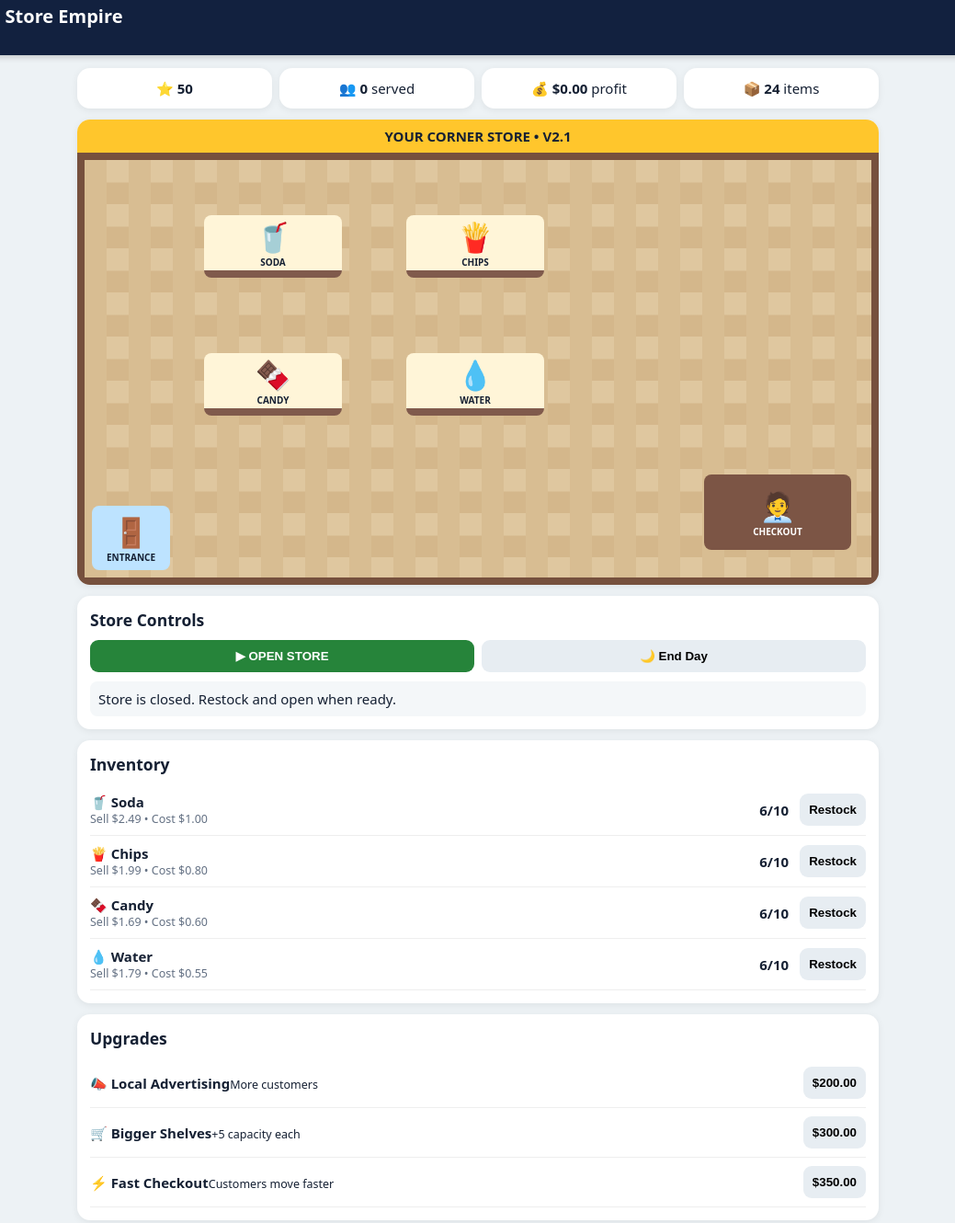
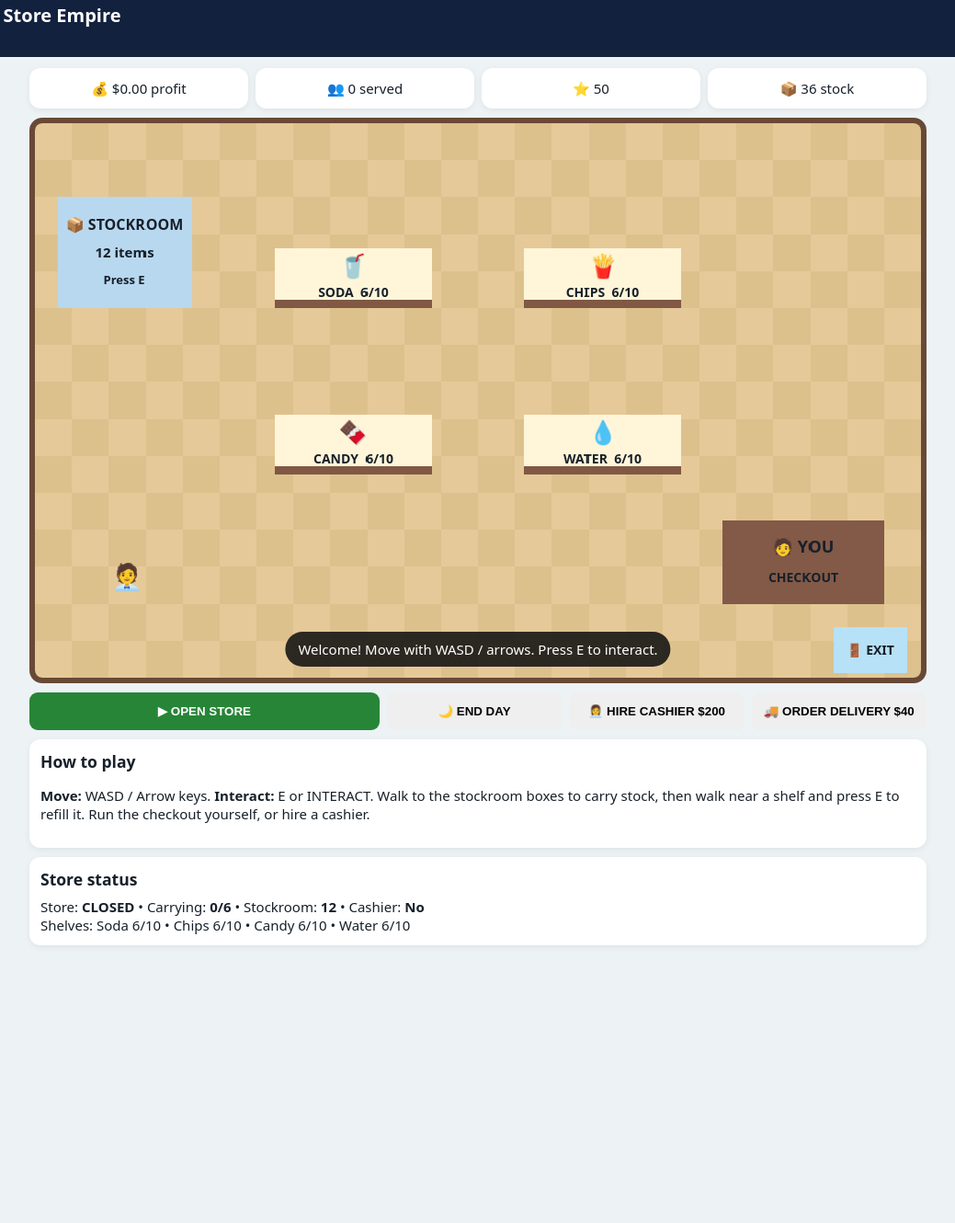
Before and after one commit to dipakpandit55/Corner-Store-Empire, a plain HTML site: page index.html in a window 1280 px wide. Shown: the part 8-1338 px from the top of the page at 92% size, without its empty margins (120-1159 px from the left). After the commit the page ends 1048 px from the top, so only its background shows below. Drawn offline with Linux system fonts and the light colour scheme.

Commit message:
Corner Store Empire V3

```diff
--- a/game.js
+++ b/game.js
@@ -1,26 +1,28 @@
-'use strict';
-const products={Soda:{icon:'🥤',sell:2.49,cost:1,stock:6,max:10},Chips:{icon:'🍟',sell:1.99,cost:.8,stock:6,max:10},Candy:{icon:'🍫',sell:1.69,cost:.6,stock:6,max:10},Water:{icon:'💧',sell:1.79,cost:.55,stock:6,max:10}};
-const state={money:500,day:1,served:0,profit:0,rep:50,open:false,ad:false,speed:1};
-let customerTimer=null,customerId=0;
-function el(id){return document.getElementById(id)}
-function money(n){return '$'+Number(n||0).toFixed(2)}
-function addLog(text){const d=document.createElement('div');d.textContent='• '+text;el('log').prepend(d)}
-function save(){localStorage.setItem('cse-v21',JSON.stringify({state,products}))}
-function load(){try{const raw=localStorage.getItem('cse-v21');if(!raw)return;const data=JSON.parse(raw);Object.assign(state,data.state||{});Object.keys(products).forEach(k=>{if(data.products&&data.products[k])Object.assign(products[k],data.products[k])});state.open=false}catch(err){console.error(err)}}
-function render(){
- el('money').textContent=money(state.money); el('day').textContent='Day '+state.day; el('served').textContent=state.served; el('profit').textContent=money(state.profit); el('rep').textContent=state.rep;
- el('stockCount').textContent=Object.values(products).reduce((sum,p)=>sum+p.stock,0); el('openStoreBtn').textContent=state.open?'⏸ CLOSE STORE':'▶ OPEN STORE';
- const inv=el('inventory'); inv.innerHTML='';
- Object.entries(products).forEach(([name,p])=>{const row=document.createElement('div');row.className='row';row.innerHTML=`<div>${p.icon} <b>${name}</b><small>Sell ${money(p.sell)} • Cost ${money(p.cost)}</small></div><b>${p.stock}/${p.max}</b>`;const b=document.createElement('button');b.textContent='Restock';b.addEventListener('click',()=>restock(name));row.appendChild(b);inv.appendChild(row)});
- const up=el('upgrades');up.innerHTML='';
- [['📣','Local Advertising','More customers','ad',200,state.ad],['🛒','Bigger Shelves','+5 capacity each','shelf',300,false],['⚡','Fast Checkout','Customers move faster','speed',350,state.speed>1]].forEach(([icon,title,desc,type,cost,owned])=>{const row=document.createElement('div');row.className='upgrade';row.innerHTML=`<div>${icon} <b>${title}</b><small>${desc}</small></div>`;const b=document.createElement('button');b.textContent=owned?'Owned':money(cost);b.disabled=owned;b.addEventListener('click',()=>upgrade(type,cost));row.appendChild(b);up.appendChild(row)});
- save();
-}
-function restock(name){const p=products[name],qty=p.max-p.stock,cost=qty*p.cost;if(!qty)return addLog(name+' is already full.');if(state.money<cost)return addLog('Not enough cash to restock '+name+'.');state.money-=cost;state.profit-=cost;p.stock=p.max;addLog(`Restocked ${name} for ${money(cost)}.`);render()}
-function upgrade(type,cost){if((type==='ad'&&state.ad)||(type==='speed'&&state.speed>1))return;if(state.money<cost)return addLog('Not enough cash for that upgrade.');state.money-=cost;state.profit-=cost;if(type==='ad')state.ad=true;if(type==='speed')state.speed=1.45;if(type==='shelf')Object.values(products).forEach(p=>p.max+=5);addLog('Upgrade purchased!');render();if(state.open)startCustomerLoop()}
-function move(person,x,y,delay){setTimeout(()=>{person.style.left=x+'px';person.style.top=y+'px'},delay/state.speed)}
-function spawnCustomer(){if(!state.open)return;const available=Object.entries(products).filter(([,p])=>p.stock>0);if(!available.length){addLog('Customer left: shelves are empty.');return}const [name,p]=available[Math.floor(Math.random()*available.length)];const store=el('store'),w=store.clientWidth,h=store.clientHeight;const person=document.createElement('div');person.className='person';person.textContent=['🧑','👩','👨','🧔','👵','👨‍🦱'][customerId++%6];person.style.left='25px';person.style.top=(h-70)+'px';el('people').appendChild(person);const mobile=w<650;const targets=mobile?{Soda:[90,80],Chips:[230,80],Candy:[90,220],Water:[230,220]}:{Soda:[150,90],Chips:[370,90],Candy:[150,240],Water:[370,240]};move(person,...targets[name],100);move(person,w-125,h-95,1300);setTimeout(()=>{if(p.stock>0&&state.open){p.stock--;state.money+=p.sell;state.profit+=p.sell;state.served++;state.rep=Math.min(100,state.rep+1);addLog(`${person.textContent} bought ${name} for ${money(p.sell)}.`);render()}},2200/state.speed);move(person,25,h-70,2600);setTimeout(()=>person.remove(),3600/state.speed)}
-function startCustomerLoop(){clearInterval(customerTimer);spawnCustomer();customerTimer=setInterval(spawnCustomer,state.ad?1700:2600)}
-function toggleStore(){state.open=!state.open;el('status').textContent=state.open?'Store OPEN — customers are shopping!':'Store closed. No new customers will enter.';if(state.open)startCustomerLoop();else clearInterval(customerTimer);render()}
-function endDay(){state.open=false;clearInterval(customerTimer);const expense=35;state.money-=expense;state.profit-=expense;state.day++;addLog(`Day ended. Paid ${money(expense)} in rent/utilities.`);el('status').textContent='New day. Restock before opening.';render()}
-window.addEventListener('DOMContentLoaded',()=>{load();el('openStoreBtn').addEventListener('click',toggleStore);el('endDayBtn').addEventListener('click',endDay);render();addLog('V2.1 ready — click OPEN STORE to start customers.')});
+(()=>{'use strict';
+const c=document.getElementById('game'),x=c.getContext('2d'); const W=c.width,H=c.height;
+let state={cash:500,profit:0,served:0,rep:50,day:1,open:false,cashier:false,delivery:12,carrying:0,shelves:[6,6,6,6]};
+try{let s=JSON.parse(localStorage.getItem('cse-v3'));if(s)state={...state,...s}}catch(e){}
+const player={x:100,y:500,r:15,speed:3.8}; let customers=[],keys={},spawn=0,queue=[];
+const shelves=[{x:260,y:135,w:170,h:65,n:'SODA',p:2.49},{x:530,y:135,w:170,h:65,n:'CHIPS',p:1.99},{x:260,y:315,w:170,h:65,n:'CANDY',p:1.69},{x:530,y:315,w:170,h:65,n:'WATER',p:1.79}];
+const checkout={x:745,y:430,w:175,h:90}, stockroom={x:25,y:80,w:145,h:120};
+function save(){localStorage.setItem('cse-v3',JSON.stringify(state))} function money(n){return '$'+n.toFixed(2)}
+function toast(t){document.getElementById('toast').textContent=t}
+function ui(){document.getElementById('cash').textContent=money(state.cash);document.getElementById('profit').textContent='💰 '+money(state.profit)+' profit';document.getElementById('served').textContent='👥 '+state.served+' served';document.getElementById('rep').textContent='⭐ '+state.rep;document.getElementById('stock').textContent='📦 '+(state.delivery+state.shelves.reduce((a,b)=>a+b,0))+' stock';document.getElementById('day').textContent='Day '+state.day+' • Level '+Math.min(5,1+Math.floor(state.served/30));document.getElementById('openBtn').textContent=state.open?'⏸ CLOSE STORE':'▶ OPEN STORE';document.getElementById('hireBtn').textContent=state.cashier?'✅ CASHIER HIRED':'👩‍💼 HIRE CASHIER $200';document.getElementById('status').innerHTML=`Store: <b>${state.open?'OPEN':'CLOSED'}</b> • Carrying: <b>${state.carrying}/6</b> • Stockroom: <b>${state.delivery}</b> • Cashier: <b>${state.cashier?'Yes':'No'}</b><br>Shelves: Soda ${state.shelves[0]}/10 • Chips ${state.shelves[1]}/10 • Candy ${state.shelves[2]}/10 • Water ${state.shelves[3]}/10`;save()}
+function near(a,b,d=70){return Math.hypot(a.x-(b.x+b.w/2),a.y-(b.y+b.h/2))<d}
+function interact(){if(near(player,stockroom,100)){let take=Math.min(6-state.carrying,state.delivery);state.carrying+=take;state.delivery-=take;toast(take?'Picked up '+take+' items. Take them to a shelf.':'No stock available. Order a delivery.');ui();return}for(let i=0;i<shelves.length;i++){if(near(player,shelves[i],90)){let add=Math.min(10-state.shelves[i],state.carrying);state.shelves[i]+=add;state.carrying-=add;toast(add?'Restocked '+shelves[i].n+' with '+add+' items.':shelves[i].n+' is full or you are not carrying stock.');ui();return}}if(near(player,checkout,110)&&queue.length&&!state.cashier){checkoutOne();return}toast('Nothing to interact with here.')}
+function addCustomer(){let idx=Math.floor(Math.random()*4);customers.push({x:900,y:565,r:13,stage:0,target:idx,buy:false,id:Math.random()})}
+function moveTo(o,tx,ty,s=1.7){let dx=tx-o.x,dy=ty-o.y,d=Math.hypot(dx,dy);if(d<s){o.x=tx;o.y=ty;return true}o.x+=dx/d*s;o.y+=dy/d*s;return false}
+function checkoutOne(){let q=queue.shift();if(!q)return;let p=shelves[q.target].p;state.cash+=p;state.profit+=p;state.served++;state.rep=Math.min(100,state.rep+1);q.stage=4;toast('Sale! '+shelves[q.target].n+' '+money(p));ui()}
+function update(){let dx=(keys.ArrowRight||keys.d?1:0)-(keys.ArrowLeft||keys.a?1:0),dy=(keys.ArrowDown||keys.s?1:0)-(keys.ArrowUp||keys.w?1:0);if(dx||dy){let l=Math.hypot(dx,dy);player.x=Math.max(18,Math.min(W-18,player.x+dx/l*player.speed));player.y=Math.max(18,Math.min(H-18,player.y+dy/l*player.speed))}
+if(state.open&&++spawn>150){spawn=0;if(customers.length<8)addCustomer()}
+for(let o of customers){let sh=shelves[o.target];if(o.stage===0&&moveTo(o,sh.x+sh.w/2,sh.y+sh.h+35)){if(state.shelves[o.target]>0){state.shelves[o.target]--;o.buy=true;o.stage=1}else{o.stage=3;state.rep=Math.max(0,state.rep-1);ui()}}else if(o.stage===1&&moveTo(o,760,535)){o.stage=2;queue.push(o)}else if(o.stage===2){let qi=queue.indexOf(o);o.x=780-qi*32;o.y=520;if(state.cashier&&qi===0&&Math.random()<.025)checkoutOne()}else if(o.stage===3&&moveTo(o,930,570))o.dead=true;else if(o.stage===4&&moveTo(o,930,570))o.dead=true}customers=customers.filter(o=>!o.dead)}
+function rect(r,color){x.fillStyle=color;x.fillRect(r.x,r.y,r.w,r.h)} function label(t,px,py,size=18){x.fillStyle='#17202a';x.font=`bold ${size}px system-ui`;x.textAlign='center';x.fillText(t,px,py)}
+function draw(){x.clearRect(0,0,W,H);x.fillStyle='#d7b77e';x.fillRect(0,0,W,H);for(let yy=0;yy<H;yy+=40)for(let xx=0;xx<W;xx+=40){x.fillStyle=((xx+yy)/40)%2?'#ddc18d':'#e5c998';x.fillRect(xx,yy,40,40)}
+rect(stockroom,'#b8d8ef');label('📦 STOCKROOM',97,115,16);label(state.delivery+' items',97,145,15);label('Press E',97,174,13);
+shelves.forEach((s,i)=>{rect(s,'#fff5d9');x.fillStyle='#805844';x.fillRect(s.x,s.y+s.h-9,s.w,9);label(['🥤','🍟','🍫','💧'][i],s.x+s.w/2,s.y+28,25);label(s.n+'  '+state.shelves[i]+'/10',s.x+s.w/2,s.y+53,14)});
+rect(checkout,'#835947');label(state.cashier?'👩‍💼 CASHIER':'🧑 YOU',checkout.x+checkout.w/2,checkout.y+35,18);label('CHECKOUT',checkout.x+checkout.w/2,checkout.y+67,14);x.fillStyle='#b7e1f7';x.fillRect(865,545,80,50);label('🚪 EXIT',905,575,14);
+for(let o of customers){label(o.buy?'🧑🛍️':'🧑',o.x,o.y,24)} label('🧑‍💼',player.x,player.y,27);if(state.carrying)label('📦'+state.carrying,player.x,player.y-25,13);requestAnimationFrame(loop)}
+function loop(){update();draw()} document.addEventListener('keydown',e=>{keys[e.key]=true;if(e.key.toLowerCase()==='e')interact()});document.addEventListener('keyup',e=>keys[e.key]=false);
+document.querySelectorAll('[data-key]').forEach(b=>{let k=b.dataset.key;b.addEventListener('pointerdown',e=>{e.preventDefault();keys[k]=true});['pointerup','pointerleave','pointercancel'].forEach(ev=>b.addEventListener(ev,()=>keys[k]=false))});document.getElementById('interact').onclick=interact;
+document.getElementById('openBtn').onclick=()=>{state.open=!state.open;toast(state.open?'Store OPEN — customers are coming!':'Store closed to new customers.');ui()};document.getElementById('hireBtn').onclick=()=>{if(state.cashier)return toast('You already have a cashier.');if(state.cash<200)return toast('You need $200 to hire a cashier.');state.cash-=200;state.cashier=true;toast('Cashier hired! Checkout is now automatic.');ui()};document.getElementById('deliveryBtn').onclick=()=>{if(state.cash<40)return toast('Not enough cash.');state.cash-=40;state.profit-=40;state.delivery+=20;toast('Delivery arrived: +20 stock.');ui()};document.getElementById('endBtn').onclick=()=>{if(state.open)return toast('Close the store before ending the day.');let cost=state.cashier?35:15;state.cash-=cost;state.profit-=cost;state.day++;toast('Day ended. Expenses: '+money(cost));ui()};ui();loop();
+})();
--- a/index.html
+++ b/index.html
@@ -1,9 +1,7 @@
-<!doctype html><html><head><meta charset='utf-8'><meta name='viewport' content='width=device-width,initial-scale=1'><title>Corner Store Empire V2.1</title><link rel='stylesheet' href='style.css'></head><body>
-<header><div><b>🏪 Corner Store Empire</b><small id='day'>Day 1</small></div><div class='money' id='money'>$500.00</div></header>
-<main><section class='stats'><span>⭐ <b id='rep'>50</b></span><span>👥 <b id='served'>0</b> served</span><span>💰 <b id='profit'>$0.00</b> profit</span><span>📦 <b id='stockCount'>24</b> items</span></section>
-<section class='game-card'><div class='sign'>YOUR CORNER STORE • V2.1</div><div id='store' class='store'><div class='door'>🚪<small>ENTRANCE</small></div><div class='shelf s1' data-product='Soda'>🥤<small>SODA</small></div><div class='shelf s2' data-product='Chips'>🍟<small>CHIPS</small></div><div class='shelf s3' data-product='Candy'>🍫<small>CANDY</small></div><div class='shelf s4' data-product='Water'>💧<small>WATER</small></div><div class='counter'>🧑‍💼<small>CHECKOUT</small></div><div id='people'></div></div></section>
-<section class='panel'><h3>Store Controls</h3><div class='buttons'><button id='openStoreBtn' class='primary'>▶ OPEN STORE</button><button id='endDayBtn'>🌙 End Day</button></div><div id='status'>Store is closed. Restock and open when ready.</div></section>
-<section class='panel'><h3>Inventory</h3><div id='inventory'></div></section>
-<section class='panel'><h3>Upgrades</h3><div id='upgrades'></div></section>
-<section class='panel'><h3>Activity</h3><div id='log' class='log'></div></section></main>
-<script src='game.js?v=2.1.1'></script></body></html>
+<!doctype html><html><head><meta charset="utf-8"><meta name="viewport" content="width=device-width,initial-scale=1,viewport-fit=cover"><title>Corner Store Empire V3</title><link rel="stylesheet" href="style.css?v=3"></head><body>
+<header><div><b>🏪 Corner Store Empire</b><small id="day">Day 1 • Level 1</small></div><strong id="cash">$500.00</strong></header>
+<main><section class="hud"><span id="profit">💰 $0.00 profit</span><span id="served">👥 0 served</span><span id="rep">⭐ 50</span><span id="stock">📦 24 stock</span></section>
+<section class="gamewrap"><canvas id="game" width="960" height="600"></canvas><div id="toast">Welcome! Move with WASD / arrows. Press E to interact.</div></section>
+<section class="controls"><button id="openBtn">▶ OPEN STORE</button><button id="endBtn">🌙 END DAY</button><button id="hireBtn">👩‍💼 HIRE CASHIER $200</button><button id="deliveryBtn">🚚 ORDER DELIVERY $40</button></section>
+<section class="panel"><h3>How to play</h3><p><b>Move:</b> WASD / Arrow keys. <b>Interact:</b> E or INTERACT. Walk to the stockroom boxes to carry stock, then walk near a shelf and press E to refill it. Run the checkout yourself, or hire a cashier.</p><div class="touch"><div class="dpad"><button data-key="ArrowUp">▲</button><div><button data-key="ArrowLeft">◀</button><button data-key="ArrowDown">▼</button><button data-key="ArrowRight">▶</button></div></div><button id="interact">INTERACT</button></div></section>
+<section class="panel"><h3>Store status</h3><div id="status"></div></section></main><script src="game.js?v=3"></script></body></html>
```
Also changed, not shown: style.css (+1 -1 lines), 1 other file.
